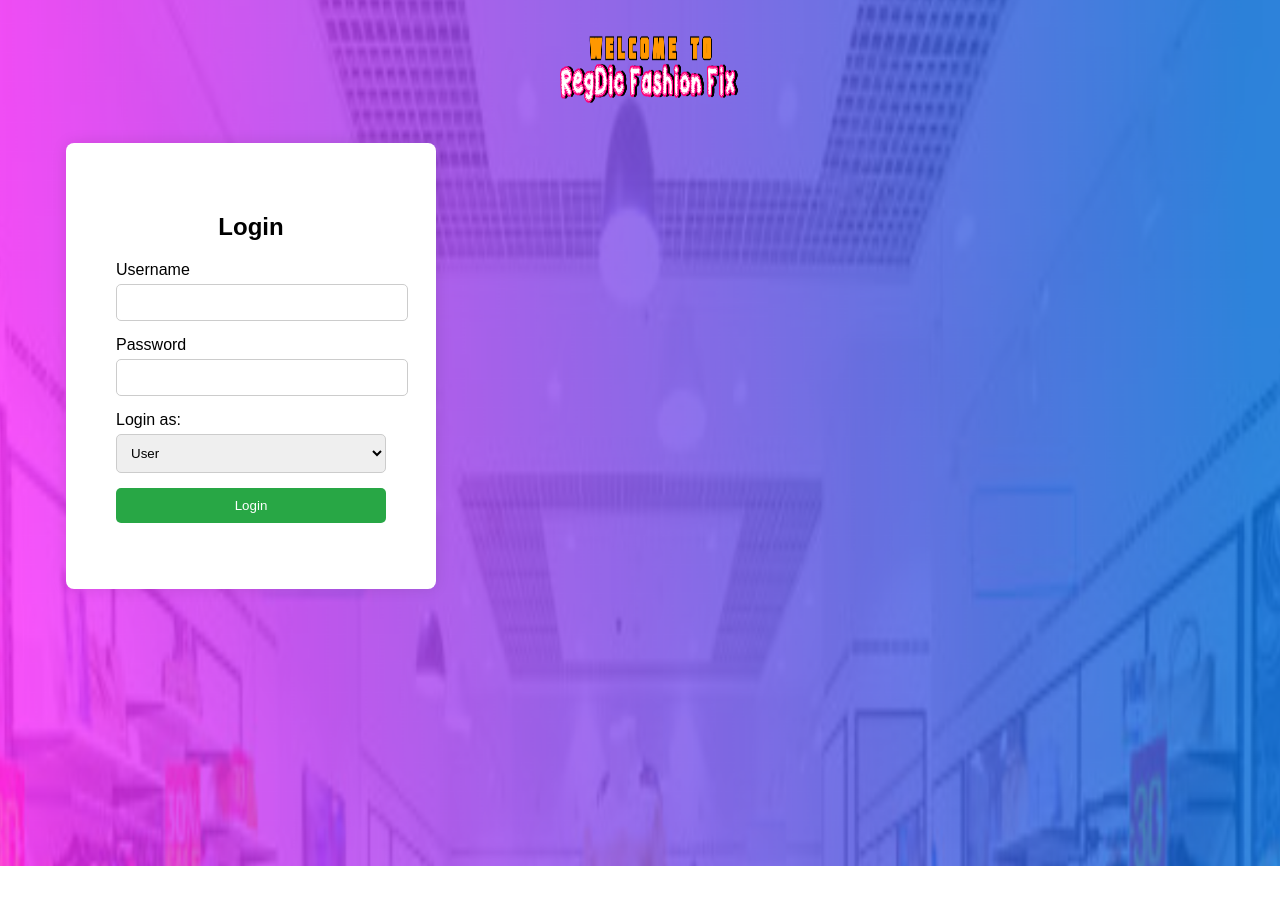
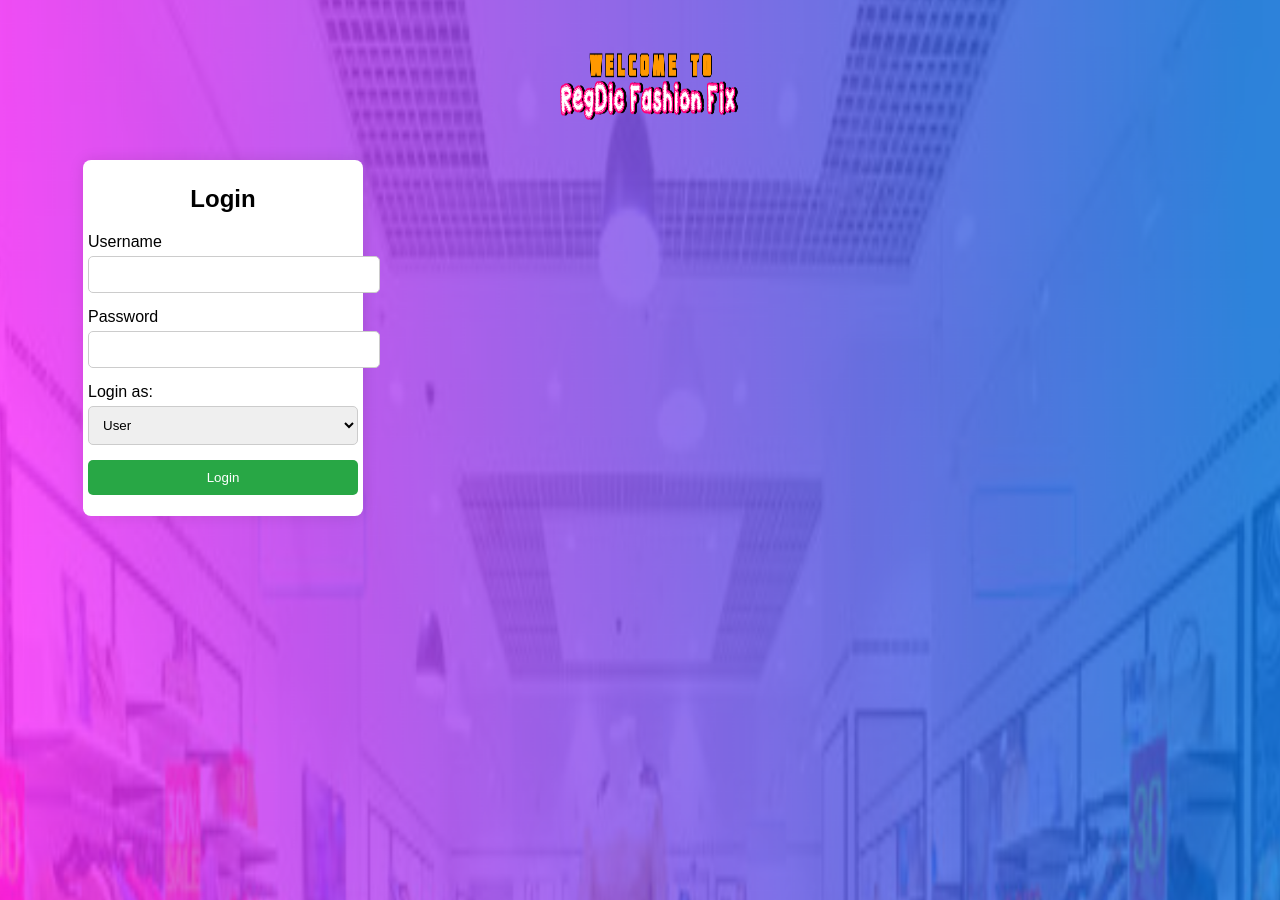
Before and after one commit to qwesi-dizzy-studio/RegDic-Fashion-Fix, a PHP site: page / in a window 1280 px wide. Before the commit the page ends 866 px from the top, so only its background shows below. Run offline with PHP 8.4, Linux system fonts and the light colour scheme.

Commit message:
Update sign-login-style.css

```diff
--- a/sign-login-style.css
+++ b/sign-login-style.css
@@ -4,14 +4,14 @@ body {
     justify-content: center;
     align-items: center;
     height: 100vh;
-    margin: 33px;
+    margin: 50px;
     background-color: #f4f4f4;
     background-size: cover;
 }
 
 .signup-container, .login-container {
     background-color: white;
-    padding: 50px;
+    padding: 5px;
     border-radius: 8px;
     box-shadow: 0 0 15px rgba(0, 0, 0, 0.1);
     width: 270px;
```
